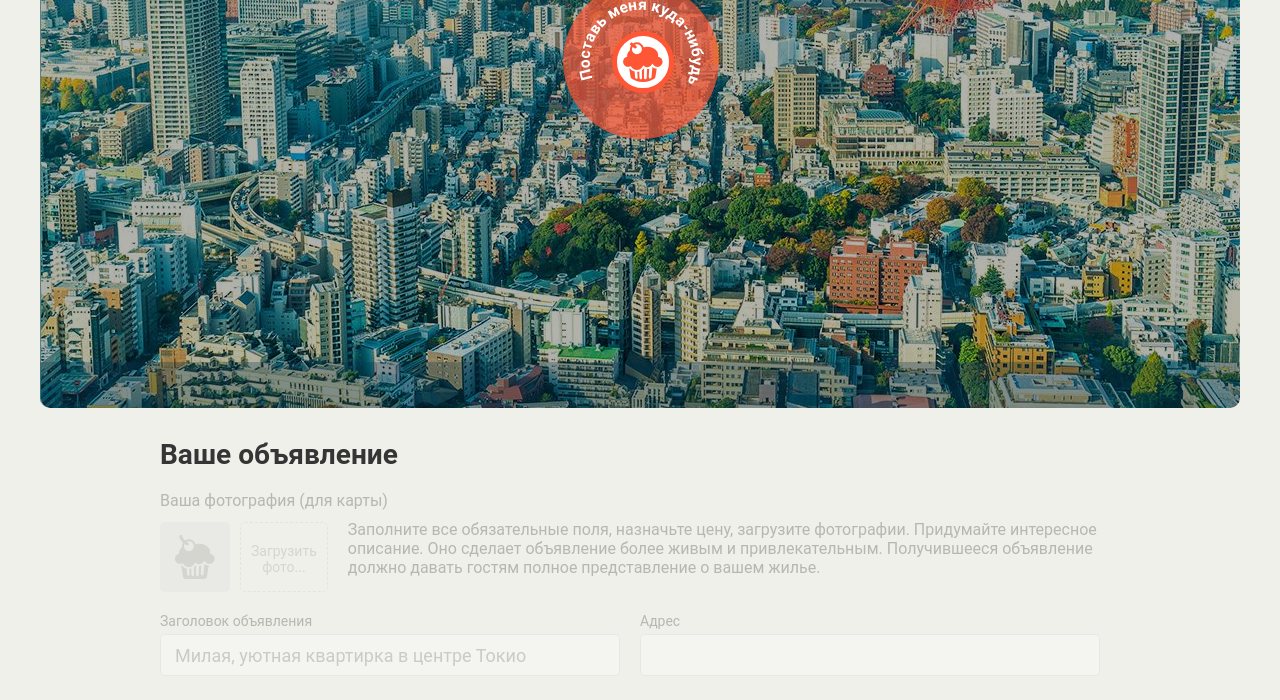
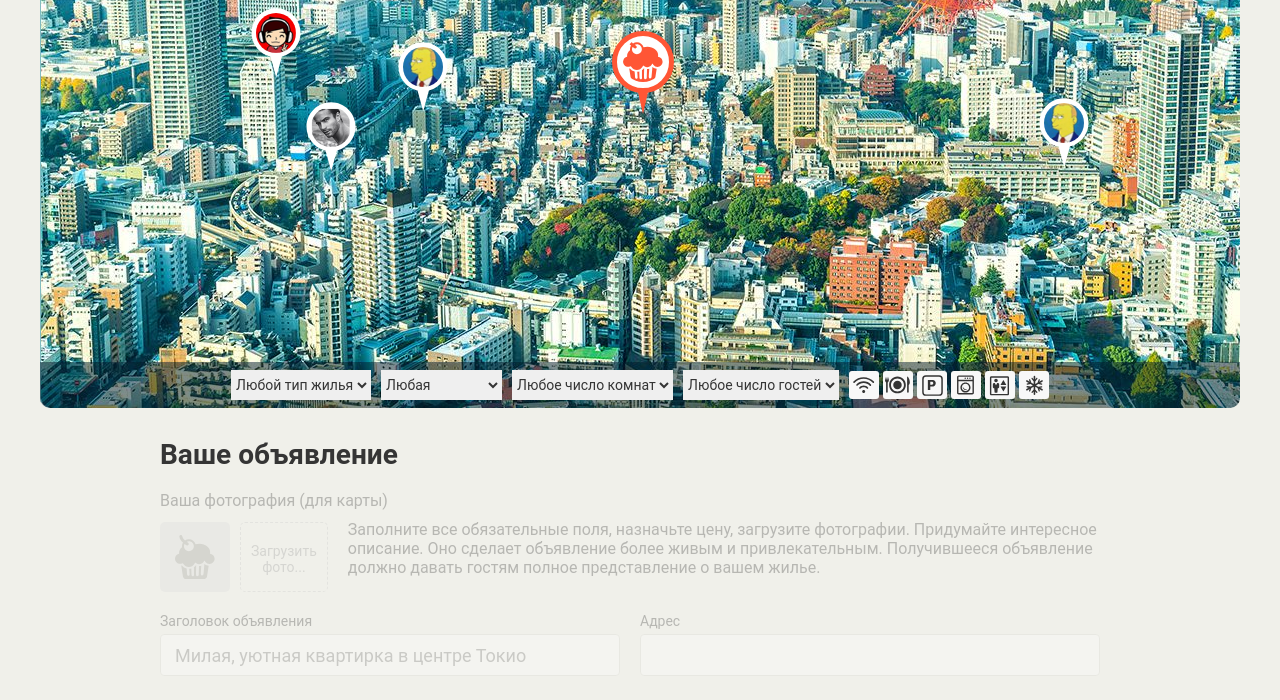
Before and after one commit to nick-the-dev/1205017-keksobooking-20, a website: page index.html in a window 1280 px wide. Shown: the part 342-1042 px from the top of the page. Drawn offline with Linux system fonts and the light colour scheme; files whose address does not match are found by name.

Commit message:
Adds map pins on the map

```diff
--- a/index.html
+++ b/index.html
@@ -6,6 +6,7 @@
   <link rel="stylesheet" href="css/style.css">
   <link rel="shortcut icon" href="favicon.ico" type="image/x-icon">
   <title>Кексобукинг</title>
+  <script src="js/main.js"></script>
 </head>
 <body>
 
--- a/js/main.js
+++ b/js/main.js
@@ -0,0 +1,213 @@
+'use strict';
+
+// Аватары пользователей
+var authorAvatars = [
+  'img/avatars/user01.png',
+  'img/avatars/user02.png',
+  'img/avatars/user03.png',
+  'img/avatars/user04.png',
+  'img/avatars/user05.png',
+  'img/avatars/user06.png',
+  'img/avatars/user07.png',
+  'img/avatars/user08.png'
+];
+
+// Заголовки обьявлений
+var offerTitles = ['Title 1', 'Title 2', 'Title 3', 'Title 4', 'Title 5', 'Title 6', 'Title 7', 'Title 8'];
+
+// Адреса обьявлений
+var offerAddresses = ['800, 100', '700, 200', '600, 300', '500, 400', '400, 500', '300, 600', '200, 700', '100, 800'];
+
+// Цены обьявлений
+var offerPrices = [100, 200, 300, 400, 500, 600, 700, 800];
+
+// Типы обьявлений
+var offerTypes = ['palace', 'flat', 'house', 'bungalo'];
+
+// Количества комнат
+var offerRooms = [1, 2, 3, 4];
+
+// Колличества гостей
+var offerGuests = [1, 2, 3, 4, 5, 6];
+
+// Даты заезда
+var offerCheckins = ['12:00', '13:00', '14:00'];
+
+// Даты выезда
+var offerCheckouts = ['12:00', '13:00', '14:00'];
+
+// Список особенностей
+var offerFeatures = ['wifi', 'dishwasher', 'parking', 'washer', 'elevator', 'conditioner'];
+
+// Описания обьявлений
+var offerDescriptions = ['desc1', 'desc2', 'desc3', 'desc4', 'desc5', 'desc6', 'desc7', 'desc8'];
+
+// Фото обьявлений
+var offerPhotos = [
+  'http://o0.github.io/assets/images/tokyo/hotel1.jpg',
+  'http://o0.github.io/assets/images/tokyo/hotel2.jpg',
+  'http://o0.github.io/assets/images/tokyo/hotel3.jpg'
+];
+
+// Колличество обьявлений для вывода в массив
+var offersToShow = 8;
+
+// Крайняя левая координата на карте
+var minLeftPosition = 100;
+
+// Крайняя правая координата на карте
+var minRightPosition = 1100;
+
+// Крайняя верхняя координата на карте
+var minTopPosition = 130;
+
+// Крайняя нижняя координата на карте
+var minBottomPosition = 630;
+
+// Ширина метки
+var pinWidth = 50;
+
+// Высота метки
+var pinHeight = 70;
+
+/**
+ * Возвращает случайный элемент из массива
+ *
+ * @param {Array} arr Массив в которм ищем элемент
+ * @return {*} Случайный элемент массива
+ */
+var getRandomData = function (arr) {
+  return arr[Math.floor(Math.random() * arr.length)];
+};
+
+/**
+ * Возвращает случайное число в заданном диапазоне
+ *
+ * @param {number} min Минимальное число
+ * @param {number} max Максимальное число
+ * @return {{number}} Случаное число
+ */
+var getRandomNumber = function (min, max) {
+  return Math.floor(Math.random() * (max - min + 1)) + min;
+};
+
+/**
+ * Проверяет находится ли элемент в этом массиве
+ *
+ * @param {*} value Элемент, который нужно найти в массиве
+ * @param {Array} arr Массив, в котором проверяем
+ * @return {boolean} true - элемент находится в массиве, false - элемента в массиве нет
+ */
+var isExistInArray = function (value, arr) {
+  for (var i = 0; i < arr.length; i++) {
+    if (arr[i] === value) {
+      return true;
+    }
+    return false;
+  }
+};
+
+/**
+ * Создает рандомно отсортированный массив случайной длинны из другого массива
+ *
+ * @param {Array} arr Оригинальный массив
+ * @return {[]} Новый массив
+ */
+var getRandomArrFromArr = function (arr) {
+  var newArr = [];
+  var firstIndex = 0;
+  var newArrLength = getRandomNumber(firstIndex, arr.length);
+
+  for (var i = 0; i < newArrLength; i++) {
+    var currentValue = getRandomData(arr);
+
+    if (!isExistInArray(currentValue, newArr)) {
+      newArr.push(currentValue);
+    }
+  }
+
+  return newArr;
+};
+
+/**
+ * Создает массив с обьявлениями в виде обьектов
+ *
+ * @param {number} numOfOffers Колличество обьявлений, которое нужно добавить в массив
+ * @return {[]}
+ */
+var createArrFromOffers = function (numOfOffers) {
+  var arr = [];
+  for (var i = 0; i < numOfOffers; i++) {
+    // Шаблон обьявления
+    var offer = {
+      'author': {
+        'avatar': getRandomData(authorAvatars)
+      },
+
+      'offer': {
+        'title': getRandomData(offerTitles),
+        'address': getRandomData(offerAddresses),
+        'price': getRandomData(offerPrices),
+        'type': getRandomData(offerTypes),
+        'rooms': getRandomData(offerRooms),
+        'guests': getRandomData(offerGuests),
+        'checkin': getRandomData(offerCheckins),
+        'checkout': getRandomData(offerCheckouts),
+        'features': getRandomArrFromArr(offerFeatures),
+        'description': getRandomData(offerDescriptions),
+        'photos': getRandomArrFromArr(offerPhotos)
+      },
+
+      'location': {
+        'x': getRandomNumber(minLeftPosition, minRightPosition),
+        'y': getRandomNumber(minTopPosition, minBottomPosition)
+      }
+    };
+
+    arr.push(offer);
+  }
+  return arr;
+};
+
+// Массив с обьявлениями
+var offers = createArrFromOffers(offersToShow);
+
+// Выполняет код после загрузки DOM
+window.addEventListener('DOMContentLoaded', function () {
+  // Удаляем класс .map--faded у элемента с классом .map
+  document.querySelector('.map').classList.remove('map--faded');
+
+  // Элемент списка меток на карте
+  var mapPinsElement = document.querySelector('.map__pins');
+
+  // Шаблон метки
+  var mapPinTemplate = document.querySelector('#pin')
+    .content
+    .querySelector('.map__pin');
+
+  /**
+   * Отображает метку на карте на основе обьекта обьявления
+   *
+   * @param {Object} pin Обьект обьявления
+   * @return {Node} Возвращает разметку метки
+   */
+  var renderPin = function (pin) {
+    // Содержит разметку метки
+    var pinElement = mapPinTemplate.cloneNode(true);
+
+    pinElement.style = 'left: ' + (offers[i].location.x - pinWidth / 2) + 'px; top: ' + (pin.location.y - pinHeight) + 'px;';
+    pinElement.querySelector('img').src = pin.author.avatar;
+    pinElement.querySelector('img').alt = pin.offer.title;
+
+    return pinElement;
+  };
+
+  // Фрагмент, в который добавляем все метки перед отприсовкой на странице
+  var fragment = document.createDocumentFragment();
+
+  for (var i = 0; i < offers.length; i++) {
+    fragment.appendChild(renderPin(offers[i]));
+  }
+
+  mapPinsElement.appendChild(fragment);
+});
```
